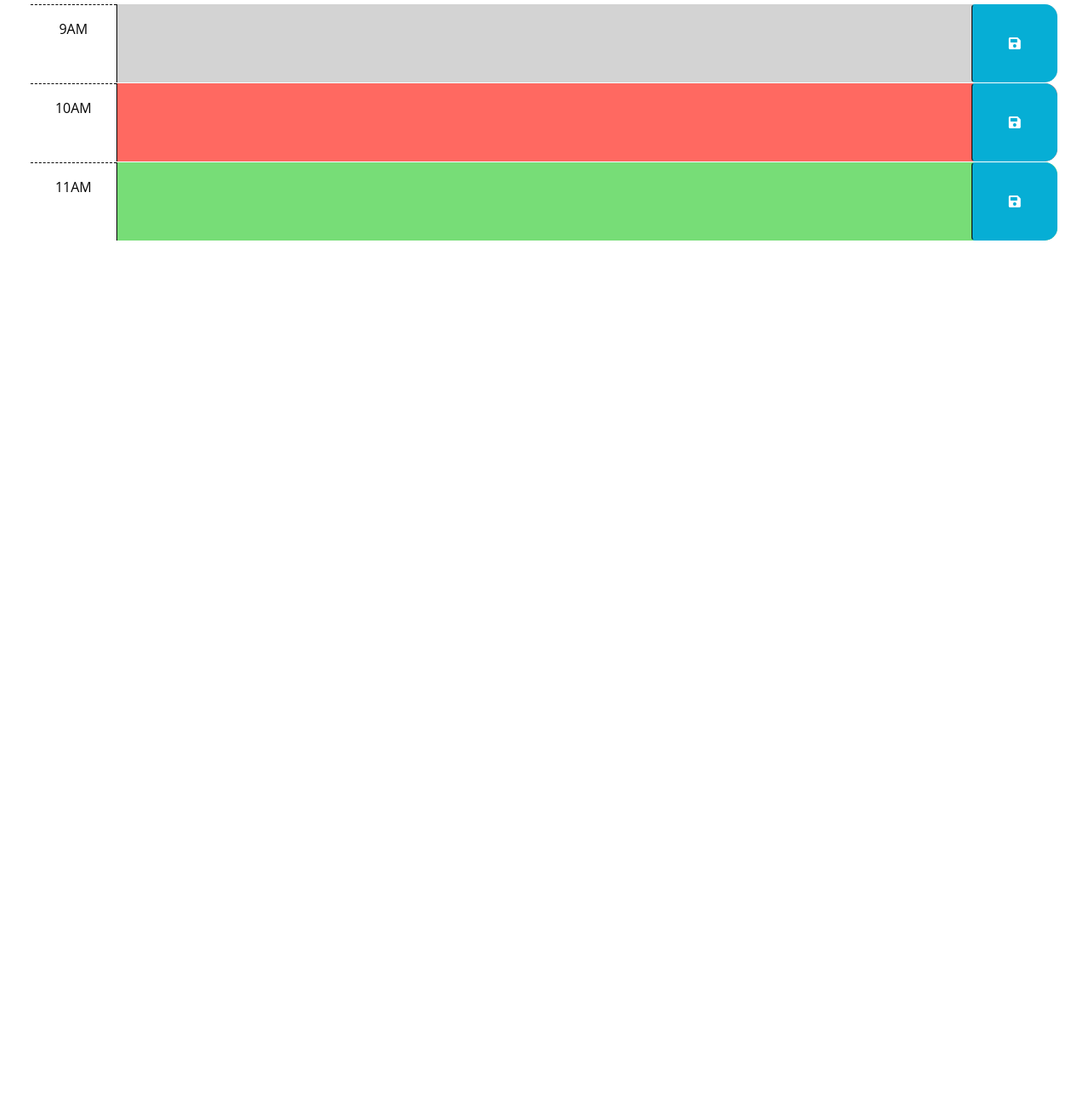
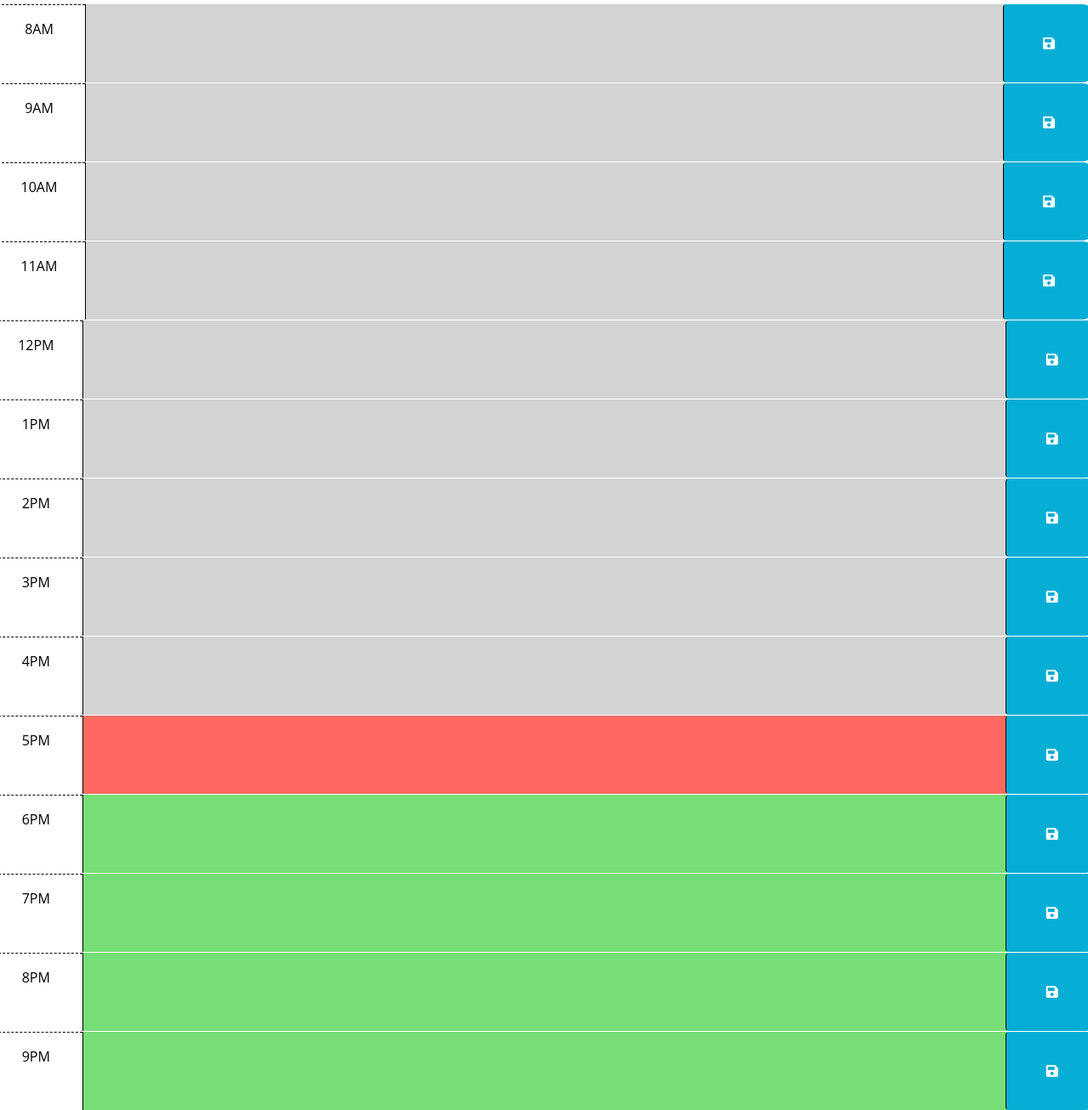
Before and after one commit to renkayla/work-scheduler, a plain HTML site: page index.html in a window 1280 px wide. Shown: the part 293-1599 px from the top of the page at 85% size. Before the commit the page ends 800 px from the top, so only its background shows below. Drawn offline with nearby package versions, Linux system fonts and the light colour scheme.

Commit message:
added aditional columns and rows to html

```diff
--- a/Assets/script.js
+++ b/Assets/script.js
@@ -14,7 +14,7 @@ $(document).ready(function() {
     var userInput = $(this).siblings(".description").val().trim();
     var blockId = $(this).parent().attr("id");
 
-    localStorage.setitem(blockId, userInput);
+    localStorage.setItem(blockId, userInput);
 
 });
 
@@ -33,10 +33,16 @@ $(".time-block").each(function() {
 
   if (hour < currentHour) {
     $(this).addClass("past");
+    $(this).removeClass("present");
+    $(this).removeClass("future");
   } else if (hour === currentHour) {
     $(this).addClass("present");
+    $(this).removeClass("future");
+    $(this).removeClass("past");
   } else {
     $(this).addClass("future");
+    $(this).removeClass("present");
+    $(this).removeClass("past");
   }
 });
 
--- a/index.html
+++ b/index.html
@@ -30,7 +30,7 @@
       <p class="lead">A simple calendar app for scheduling your work day</p>
       <p id="currentDay" class="lead"></p>
     </header>
-    <div class="container-fluid px-5">
+    <div class="container-fluid px-1">
       <!-- Use class for "past", "present", and "future" to apply styles to the
         time-block divs accordingly. The javascript will need to do this by
         adding/removing these classes on each div by comparing the hour in the
@@ -40,9 +40,15 @@
         in the finished product. Remember to delete this comment once the
         code is implemented.
         -->
-
+        <div id="hour-8" class="row time-block">
+          <div class="col-2 col-md-1 hour text-center py-3">8AM</div>
+          <textarea class="col-8 col-md-10 description" rows="3"> </textarea>
+          <button class="btn saveBtn col-2 col-md-1" aria-label="save">
+            <i class="fas fa-save" aria-hidden="true"></i>
+          </button>
+        </div>
       <!-- Example of a past time block. The "past" class adds a gray background color. -->
-      <div id="hour-9" class="row time-block past">
+      <div id="hour-9" class="row time-block">
         <div class="col-2 col-md-1 hour text-center py-3">9AM</div>
         <textarea class="col-8 col-md-10 description" rows="3"> </textarea>
         <button class="btn saveBtn col-2 col-md-1" aria-label="save">
@@ -51,7 +57,7 @@
       </div>
 
       <!-- Example of a present time block. The "present" class adds a red background color. -->
-      <div id="hour-10" class="row time-block present">
+      <div id="hour-10" class="row time-block">
         <div class="col-2 col-md-1 hour text-center py-3">10AM</div>
         <textarea class="col-8 col-md-10 description" rows="3"> </textarea>
         <button class="btn saveBtn col-2 col-md-1" aria-label="save">
@@ -60,7 +66,7 @@
       </div>
 
       <!-- Example of a future time block. The "future" class adds a green background color. -->
-      <div id="hour-11" class="row time-block future">
+      <div id="hour-11" class="row time-block">
         <div class="col-2 col-md-1 hour text-center py-3">11AM</div>
         <textarea class="col-8 col-md-10 description" rows="3"> </textarea>
         <button class="btn saveBtn col-2 col-md-1" aria-label="save">
@@ -68,6 +74,88 @@
         </button>
       </div>
     </div>
+
+    <div id="hour-12" class="row time-block">
+      <div class="col-2 col-md-1 hour text-center py-3">12PM</div>
+      <textarea class="col-8 col-md-10 description" rows="3"> </textarea>
+      <button class="btn saveBtn col-2 col-md-1" aria-label="save">
+        <i class="fas fa-save" aria-hidden="true"></i>
+      </button>
+    </div>
+
+    <div id="hour-13" class="row time-block">
+      <div class="col-2 col-md-1 hour text-center py-3">1PM</div>
+      <textarea class="col-8 col-md-10 description" rows="3"> </textarea>
+      <button class="btn saveBtn col-2 col-md-1" aria-label="save">
+        <i class="fas fa-save" aria-hidden="true"></i>
+      </button>
+    </div>
+
+    <div id="hour-14" class="row time-block">
+      <div class="col-2 col-md-1 hour text-center py-3">2PM</div>
+      <textarea class="col-8 col-md-10 description" rows="3"> </textarea>
+      <button class="btn saveBtn col-2 col-md-1" aria-label="save">
+        <i class="fas fa-save" aria-hidden="true"></i>
+      </button>
+    </div>
+    <div id="hour-15" class="row time-block">
+      <div class="col-2 col-md-1 hour text-center py-3">3PM</div>
+      <textarea class="col-8 col-md-10 description" rows="3"> </textarea>
+      <button class="btn saveBtn col-2 col-md-1" aria-label="save">
+        <i class="fas fa-save" aria-hidden="true"></i>
+      </button>
+    </div>
+
+    <div id="hour-16" class="row time-block">
+      <div class="col-2 col-md-1 hour text-center py-3">4PM</div>
+      <textarea class="col-8 col-md-10 description" rows="3"> </textarea>
+      <button class="btn saveBtn col-2 col-md-1" aria-label="save">
+        <i class="fas fa-save" aria-hidden="true"></i>
+      </button>
+    </div>
+    <div id="hour-17" class="row time-block">
+      <div class="col-2 col-md-1 hour text-center py-3">5PM</div>
+      <textarea class="col-8 col-md-10 description" rows="3"> </textarea>
+      <button class="btn saveBtn col-2 col-md-1" aria-label="save">
+        <i class="fas fa-save" aria-hidden="true"></i>
+      </button>
+    </div>
+  </div>
+
+  <div id="hour-18" class="row time-block">
+    <div class="col-2 col-md-1 hour text-center py-3">6PM</div>
+    <textarea class="col-8 col-md-10 description" rows="3"> </textarea>
+    <button class="btn saveBtn col-2 col-md-1" aria-label="save">
+      <i class="fas fa-save" aria-hidden="true"></i>
+    </button>
+  </div>
+</div>
+<div id="hour-19" class="row time-block">
+  <div class="col-2 col-md-1 hour text-center py-3">7PM</div>
+  <textarea class="col-8 col-md-10 description" rows="3"> </textarea>
+  <button class="btn saveBtn col-2 col-md-1" aria-label="save">
+    <i class="fas fa-save" aria-hidden="true"></i>
+  </button>
+</div>
+</div>
+
+<div id="hour-20" class="row time-block">
+  <div class="col-2 col-md-1 hour text-center py-3">8PM</div>
+  <textarea class="col-8 col-md-10 description" rows="3"> </textarea>
+  <button class="btn saveBtn col-2 col-md-1" aria-label="save">
+    <i class="fas fa-save" aria-hidden="true"></i>
+  </button>
+</div>
+</div>
+
+<div id="hour-21" class="row time-block">
+  <div class="col-2 col-md-1 hour text-center py-3">9PM</div>
+  <textarea class="col-8 col-md-10 description" rows="3"> </textarea>
+  <button class="btn saveBtn col-2 col-md-1" aria-label="save">
+    <i class="fas fa-save" aria-hidden="true"></i>
+  </button>
+</div>
+</div>
 
     <script src="https://cdnjs.cloudflare.com/ajax/libs/jquery/3.2.1/jquery.min.js"></script>
     <script src="https://cdn.jsdelivr.net/npm/dayjs@1.11.3/dayjs.min.js"
```
